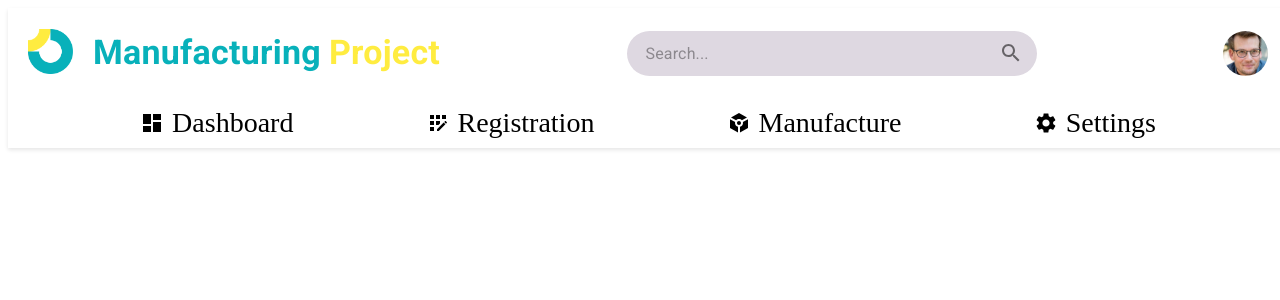
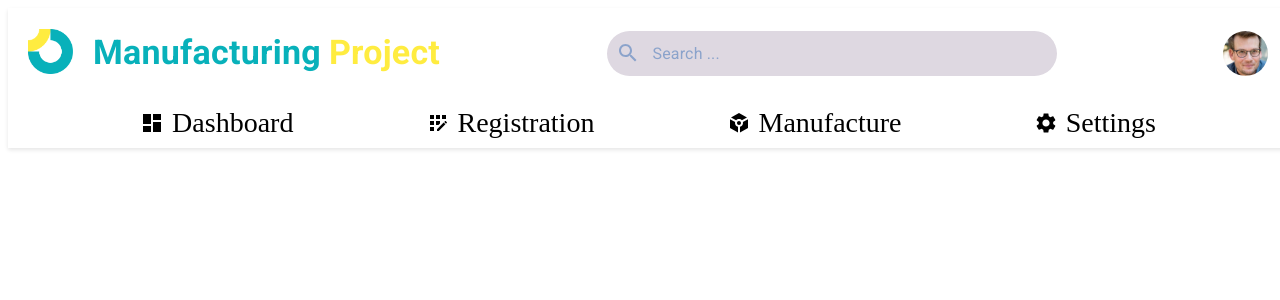
Before and after one commit to Manufacturing-Project/frontend, a React (Create React App) app: page / in a window 1280 px wide. Shown: the top 300 px of the page. Built offline with nearby package versions, Linux system fonts and the light colour scheme.

Commit message:
new-search

```diff
--- a/src/components/molecules/searchbar/Searchbar.tsx
+++ b/src/components/molecules/searchbar/Searchbar.tsx
@@ -8,13 +8,22 @@ import theme from '../../theme';
 
 interface SearchBarProps {
   options: string[];
-  label: string;
   onChange: (event: React.SyntheticEvent, value: string | null) => void;
 }
 
-const SearchBar: React.FC<SearchBarProps> = ({ options, label, onChange }): JSX.Element => {
+const SearchBar: React.FC<SearchBarProps> = ({ options, onChange }): JSX.Element => {
   return (
-    <Stack spacing={2} sx={{ width: 400,justifyContent: "center",paddingLeft: '5px',paddingRight: '5px', borderRadius: '28px', height: '45px', backgroundColor: theme.colors.searchbar_color }}>
+    <Stack
+      spacing={2}
+      sx={{
+        width: 450,
+        borderRadius: '28px',
+        justifyContent: 'center',
+        height: '45px',
+        backgroundColor: theme.colors.searchbar_color,
+        color: theme.colors.font_searchbar,
+      }}
+    >
       <Autocomplete
         freeSolo
         id="free-solo-search-bar"
@@ -24,9 +33,6 @@ const SearchBar: React.FC<SearchBarProps> = ({ options, label, onChange }): JSX.
         renderInput={(params) => (
           <TextField
             {...params}
-            //label={label}
-           placeholder={label}
-
             variant="outlined"
             sx={{
               '& .MuiOutlinedInput-root': {
@@ -41,24 +47,25 @@ const SearchBar: React.FC<SearchBarProps> = ({ options, label, onChange }): JSX.
                 },
               },
               '& .MuiInputLabel-root': {
-                color: theme.colors.font_color_button, // Use your theme's placeholder color
+                color: theme.colors.font_searchbar, // Placeholder color
               },
               '& .MuiInputBase-input': {
-                padding: '8px',
-             // Adjust padding to fit your design
+                padding: '6px', // Adjust padding
+                '::placeholder': {
+                  color: theme.colors.font_searchbar, // Custom placeholder color
+                  opacity: 1, // Ensure full opacity for the placeholder
+                },
               },
-
+              color: theme.colors.font_searchbar
             }}
             InputProps={{
               ...params.InputProps,
               type: 'search',
-              endAdornment: (
-                <>
-                  {params.InputProps.endAdornment}
-                  <InputAdornment position="end">
-                    <SearchIcon htmlColor="color: theme.colors.font_color_button" />
-                  </InputAdornment>
-                </>
+              placeholder: 'Search ...',
+              startAdornment: ( // This adds the search icon at the beginning
+                <InputAdornment position="start">
+                  <SearchIcon sx={{ color: theme.colors.font_searchbar}} />
+                </InputAdornment>
               ),
             }}
           />
--- a/src/components/organism/header/Header.tsx
+++ b/src/components/organism/header/Header.tsx
@@ -67,7 +67,7 @@ const Header: React.FC = () => {
             </Typography>
           </Box>
         </Box>
-        <SearchBar options={searchOptions}  onChange={handleSearchChange} label='Search...'/>
+        <SearchBar options={searchOptions}  onChange={handleSearchChange} />
         <Avatar
           alt="Remy Sharp"
           src={ProfileIcon}
```
